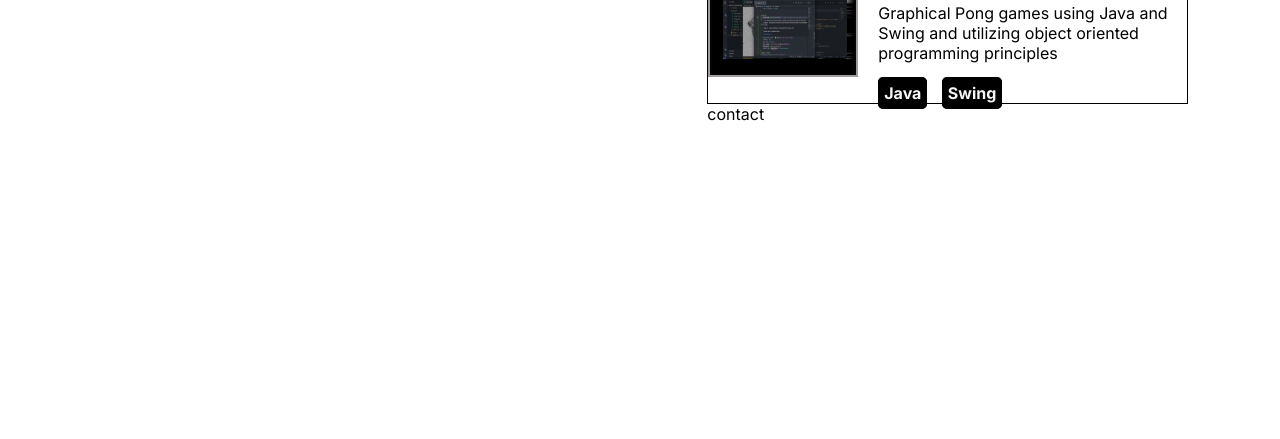
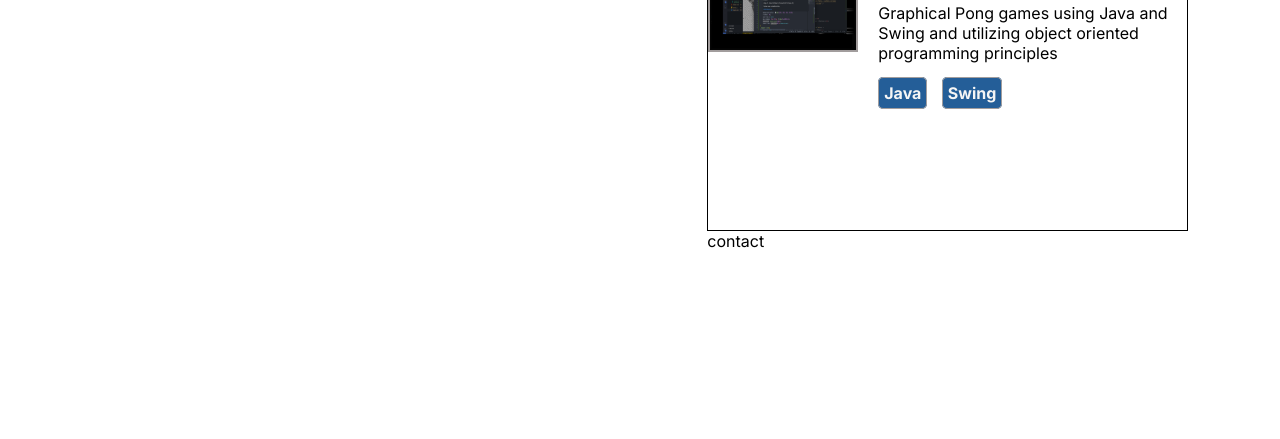
Before and after one commit to paradox048/Portfiolio, a plain HTML site: page index.html in a window 1280 px wide. Shown: the part 661-1100 px from the top of the page. Drawn offline with nearby package versions, Linux system fonts and the light colour scheme.

Commit message:
Fixed spacing for the projects description and the image

```diff
--- a/styles.css
+++ b/styles.css
@@ -1,6 +1,10 @@
 
 @import url('https://fonts.googleapis.com/css2?family=Inter:wght@100..900&family=Poppins:wght@300&display=swap');
 
+:root {
+    --image-outline: rgb(162, 157, 157);
+    --blue-fill: rgb(36, 94, 152);
+}
 * {
     /* background-color: rgb(244, 244, 244); */
     font-family: 'Inter', sans-serif;
@@ -284,6 +288,8 @@ button:hover:after {
     display: flex;
     align-items: center;
     border: 1px solid black;
+    height: 300px;
+    align-items: flex-start;
 }
 
 .project-box-images {
@@ -313,8 +319,8 @@ button:hover:after {
 .tech-tags {
     font-weight: bold;
     color: whitesmoke;
-    background-color: black;
-    border: 1px solid black;
+    background-color: var(--blue-fill);
+    border: 1px solid var(--image-outline);
     border-radius: 5px;
     padding: 5px;
     margin-top: 20px;
```
